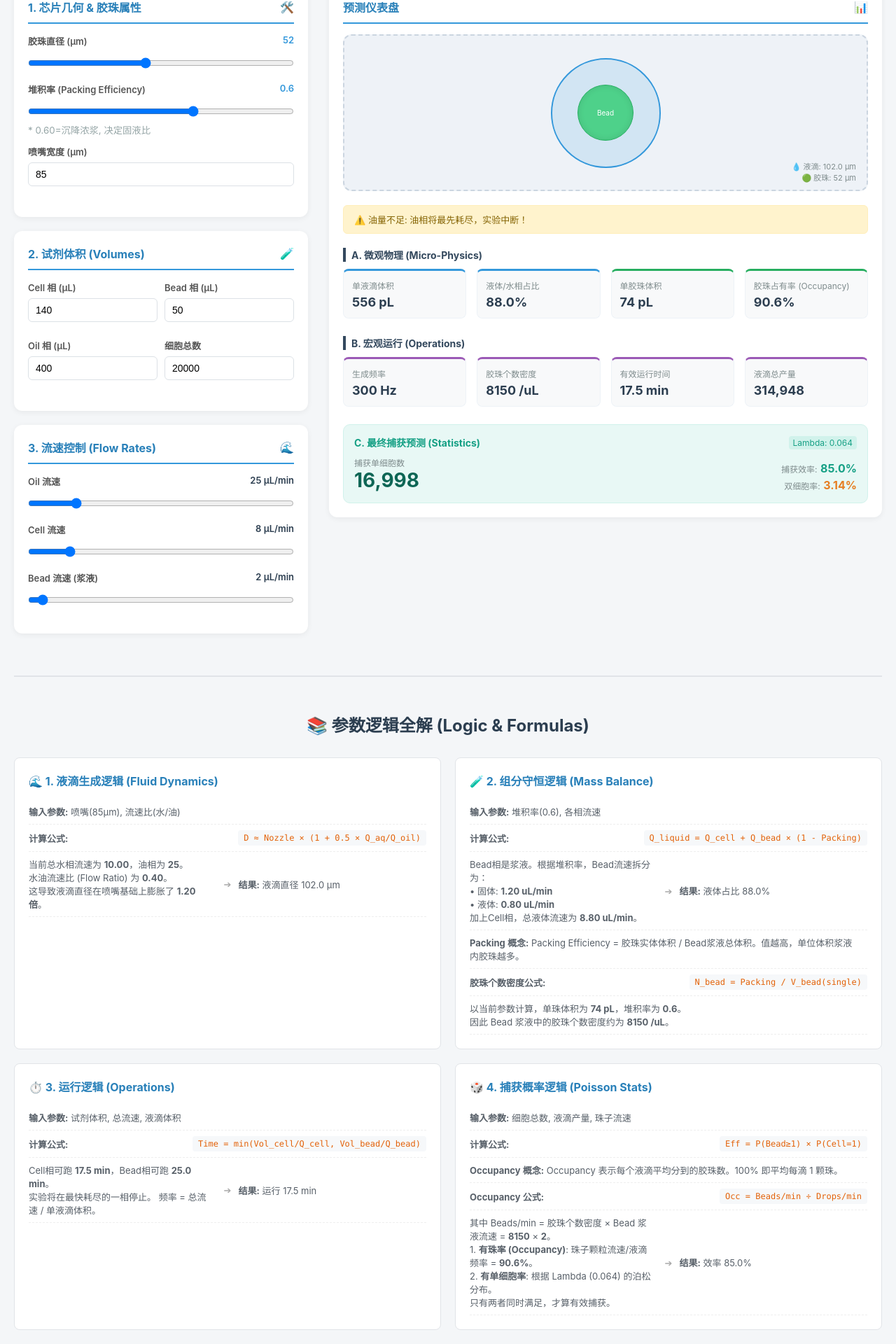
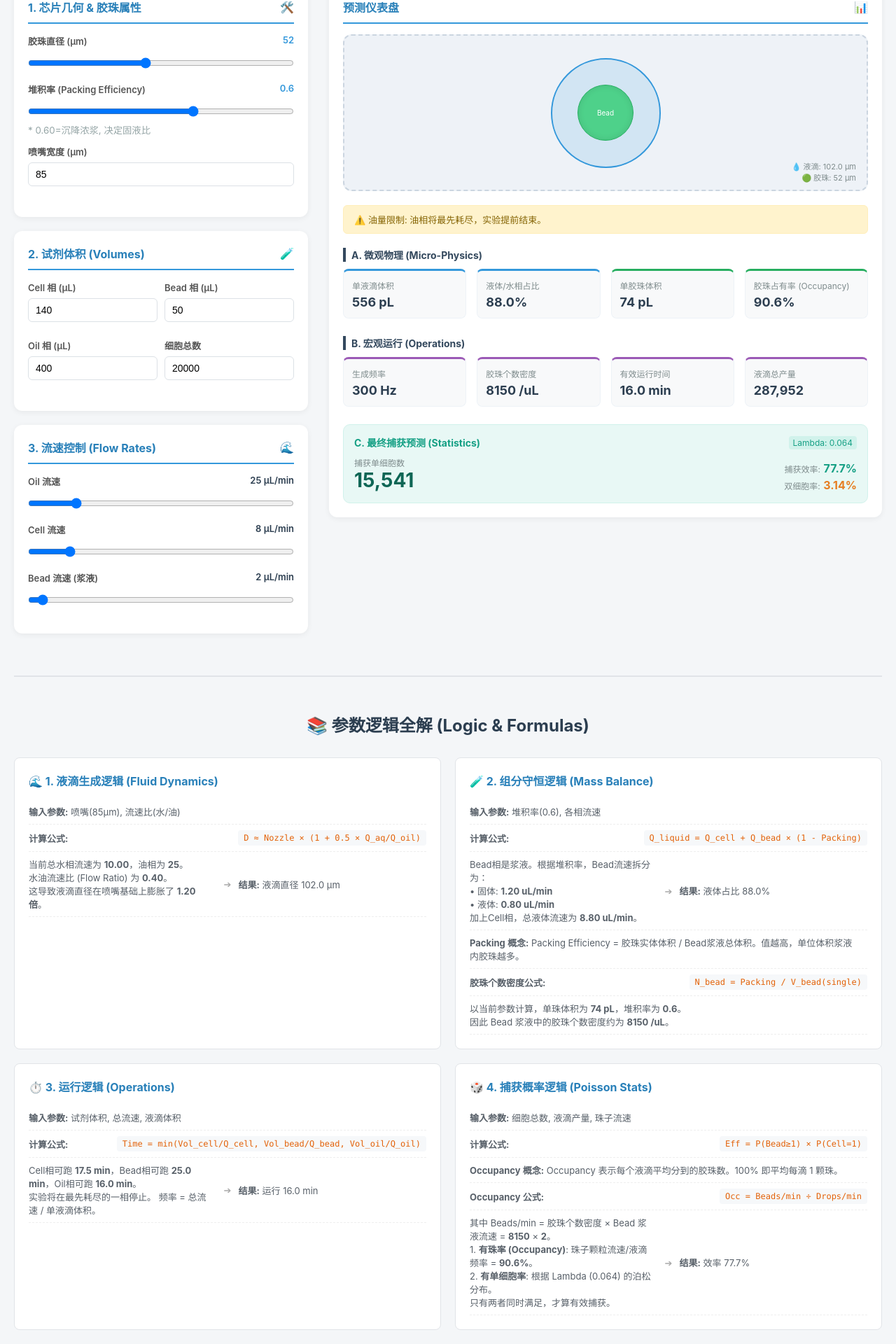
Before and after one commit to wanghulouxia/microfluidic-sim, a React (Create React App) app: page / in a window 1280 px wide. Shown: the part 225-2145 px from the top of the page at 70% size. Built offline with nearby package versions, Linux system fonts and the light colour scheme.

Commit message:
fix: update 10x preset and include oil-limited runtime

```diff
--- a/src/App.js
+++ b/src/App.js
@@ -83,8 +83,8 @@ const MicrofluidicSimulator = () => {
   const loadPreset = (type) => {
     if (type === '10xV4') {
       setParams({
-        ...params, nozzleSize: 85, volCell: 75, volBead: 60, volOil: 70, cellTotal: 20000,
-        beadSize: 52, packingEfficiency: 0.60, qOil: 60, qCell: 20, qBead: 16
+        ...params, nozzleSize: 57.14, volCell: 75, volBead: 60, volOil: 70, cellTotal: 20000,
+        beadSize: 52, packingEfficiency: 0.60, qOil: 15.87, qCell: 17, qBead: 6.8
       });
     } else if (type === 'PDMS') {
       setParams({
@@ -144,7 +144,7 @@ const calculateSimulation = useCallback(() => {
     const timeCell = volCell / qCell;
     const timeBead = volBead / qBead;
     const timeOil = volOil / qOil;
-    const runTimeMin = Math.min(timeCell, timeBead);
+    const runTimeMin = Math.min(timeCell, timeBead, timeOil);
     const totalDrops = frequency * runTimeMin * 60;
 
     // --- E. 统计学与捕获 (Statistics) ---
@@ -178,8 +178,9 @@ const calculateSimulation = useCallback(() => {
     if (qOil < flowTotalInput) errors.push("⚠️ 射流风险 (Jetting): 油流速 < 水流速，无法稳定切断液滴！");
     if (dropDiameter < beadSize) errors.push("⛔ 物理堵塞: 液滴直径 < 胶珠直径！");
     if (beadOccupancy > 1.2) errors.push("⚠️ 胶珠过载: Occupancy > 120%，将出现双珠 (Doublet Beads)。");
-    if (timeOil < runTimeMin) errors.push("⚠️ 油量不足: 油相将最先耗尽，实验中断！");
-    if (timeBead < timeCell * 0.8) errors.push(`⚠️ 试剂浪费: 胶珠将提前 ${ (timeCell - timeBead).toFixed(1) } 分钟耗尽。`);
+    if (timeOil <= timeCell && timeOil <= timeBead) errors.push("⚠️ 油量限制: 油相将最先耗尽，实验提前结束。");
+    const otherPhaseLimit = Math.min(timeCell, timeOil);
+    if (timeBead < otherPhaseLimit * 0.8) errors.push(`⚠️ 试剂浪费: 胶珠将提前 ${ (otherPhaseLimit - timeBead).toFixed(1) } 分钟耗尽。`);
 
     setWarnings(errors);
     setResults({
@@ -195,6 +196,7 @@ const calculateSimulation = useCallback(() => {
       totalDrops: Math.floor(totalDrops).toLocaleString(),
       timeCell: timeCell.toFixed(1),
       timeBead: timeBead.toFixed(1),
+      timeOil: timeOil.toFixed(1),
       beadNumberDensity: beadNumberDensity.toFixed(0),
       // 统计结果
       beadOccupancy: (beadOccupancy * 100).toFixed(1),
@@ -474,12 +476,12 @@ const calculateSimulation = useCallback(() => {
             </div>
             <div style={styles.logicRow}>
               <div style={styles.logicDesc}><b>计算公式:</b></div>
-              <div style={styles.logicFormula}>Time = min(Vol_cell/Q_cell, Vol_bead/Q_bead)</div>
+              <div style={styles.logicFormula}>Time = min(Vol_cell/Q_cell, Vol_bead/Q_bead, Vol_oil/Q_oil)</div>
             </div>
             <div style={styles.logicRow}>
               <div style={styles.logicDesc}>
-                Cell相可跑 <b>{results.timeCell} min</b>，Bead相可跑 <b>{results.timeBead} min</b>。<br/>
-                实验将在最快耗尽的一相停止。
+                Cell相可跑 <b>{results.timeCell} min</b>，Bead相可跑 <b>{results.timeBead} min</b>，Oil相可跑 <b>{results.timeOil} min</b>。<br/>
+                实验将在最先耗尽的一相停止。
                 频率 = 总流速 / 单液滴体积。
               </div>
               <div style={styles.logicArrow}>➔</div>
```
